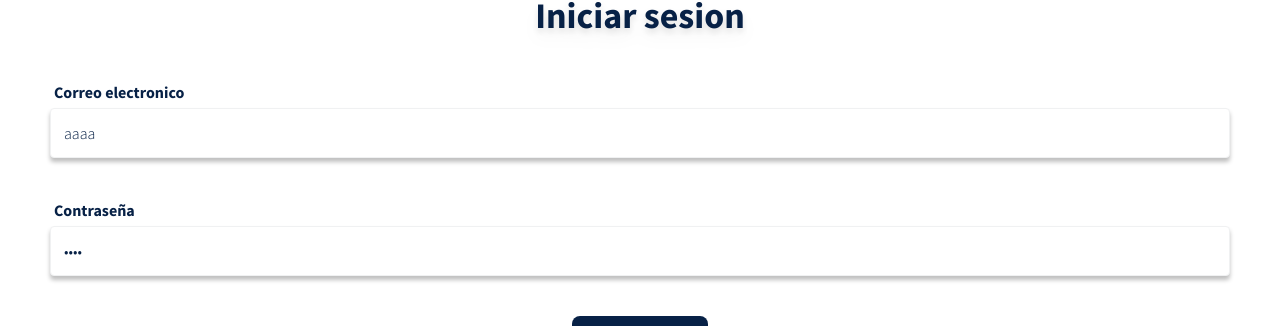
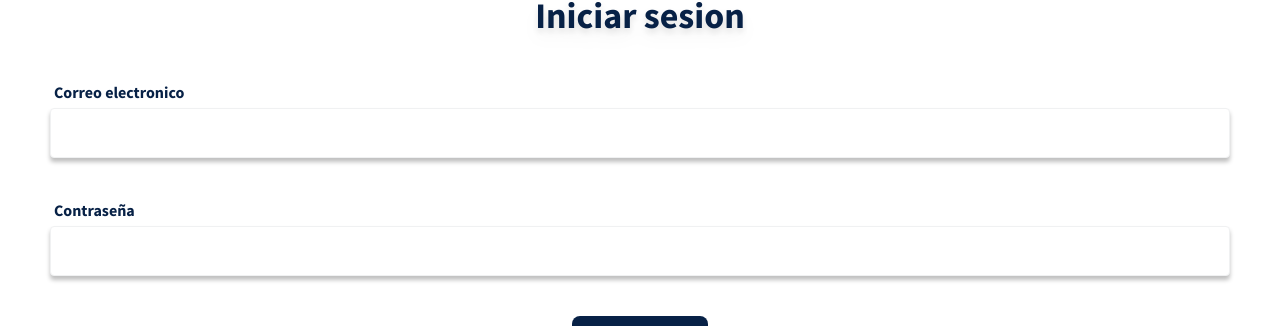
Before and after one commit to jarturogl05/vidica, a React (Create React App) app: page / in a window 1280 px wide. Shown: the part 421-747 px from the top of the page. Built offline with nearby package versions, Linux system fonts and the light colour scheme.

Commit message:
feat: Add form manage

```diff
--- a/src/components/common/Link.tsx
+++ b/src/components/common/Link.tsx
@@ -1,11 +1,22 @@
+import { useNavigate } from "react-router-dom"
 
 interface LinkProps{
     text: string;
-    link: string;
+    link?: string;
+    onClick?: () => void;
 }
 
-export const Link = ({text, link}: LinkProps) => {
+export const Link = ({text, link, onClick}: LinkProps) => {
+
+    const navigate = useNavigate();
+
+    const navigateonClick = () => {
+        if(link){
+            navigate(link);
+        }
+    }
+
     return (
-        <a href={link} className='text-primary underline'>{text}</a>
+        <p className='text-primary underline cursor-pointer' onClick={!!onClick ? onClick : navigateonClick}>{text}</p>
     )
 }
--- a/src/components/common/TextInput.tsx
+++ b/src/components/common/TextInput.tsx
@@ -1,4 +1,5 @@
 import { classNames } from "../../uitls/classes";
+import { UseFormRegister } from "react-hook-form";
 
 export type Type = 'text' | 'password' | 'number';
 
@@ -6,14 +7,13 @@ export type Type = 'text' | 'password' | 'number';
 interface TextInputPropsI {
     name: string;
     label?: string;
-    onInput: (e: any) => void;
     onFocusOut?: (e: any) => void;
     placeHolder?: string;
-    value: string | number;
     type?: Type;
+    register: UseFormRegister<any>
 }
 
-export const TextInput = ({onInput, name, label, type, placeHolder, value, onFocusOut}: TextInputPropsI) => {
+export const TextInput = ({name, label, type, placeHolder, onFocusOut, register}: TextInputPropsI) => {
     return (
         <div className='w-full'>
              <div className='flex flex-col w-full'>
@@ -23,11 +23,10 @@ export const TextInput = ({onInput, name, label, type, placeHolder, value, onFoc
                      </label>)
                  }
                  <input
+                     {...register(name)}
                      className={classNames('mt-1 text-primary text-input w-full py-[12px] px-[13px] rounded text-input-box')}
                      type={type}
-                     onInput={onInput}
                      onBeforeInput={onFocusOut}
-                     value={value}
                      name={name}
                      placeholder={placeHolder}
                  />
--- a/src/components/login/LoginScreen.tsx
+++ b/src/components/login/LoginScreen.tsx
@@ -5,8 +5,39 @@ import { Link } from "../common/Link";
 import { TextInput } from "../common/TextInput";
 import { Title } from "../common/Title";
 import LoginAsset from "../../assets/login.png";
+import { useForm } from "react-hook-form";
+import { AuthContext } from "../../context/AuthContext";
+import { useContext } from "react";
+import { Roles } from "../../models/roles";
+
 
 export const LoginScreen = () => {
+
+    const {register, handleSubmit} = useForm();
+
+    const authState = useContext(AuthContext)
+
+    const onLogin = () => {
+        if(authState){
+            authState.setUserRole(Roles.BBVA_CLIENT);
+            authState.setUser({
+                name: 'Usuario de prueba BBVA',
+                accountType: 'Credito',
+                amountAvailable: 60000,
+                reportsRaised: []
+            })
+        }
+    }
+
+    const onImNotClient = () => {
+        if(authState){
+            authState.setUserRole(Roles.COMMON_USER);
+            authState.setUser({
+                name: 'Usuario invitadi',
+            })
+        }
+    }
+
     return (
         <div className='w-screen h-screen overflow-hidden flex flex-col'>
             <Header />
@@ -17,15 +48,18 @@ export const LoginScreen = () => {
                 </div>
             </div>
             <div className='mt-[45px]'>
-                <div className='flex flex-col w-full items-center px-[50px] gap-[40px]'>
-                    <TextInput name="email" onInput={() => {}} value='aaaa' label='Correo electronico'/>
-                    <TextInput name="password" onInput={() => {}} value='aaaa' label='Contraseña' type='password'/>
-                </div>
-                <div className='flex flex-col justify-evenly items-center gap-[20px] mt-[40px]'>
-                    <Button text="Ingresar" variant={ButtonVariant.PRIMARY} />
-                    <Link text='Utilizar huella' link='#' />
-                    <Link text='No soy cliente BBVA' link='#' />
-                </div>
+                <form onSubmit={onLogin}>
+                    <div className='flex flex-col w-full items-center px-[50px] gap-[40px]'>
+                        <TextInput name="email" label='Correo electronico' register={register}/>
+                        <TextInput name="password" label='Contraseña' type='password' register={register}/>
+                    </div>
+                    <div className='flex flex-col justify-evenly items-center gap-[20px] mt-[40px]'>
+                        <Button text="Ingresar" variant={ButtonVariant.PRIMARY} type='submit' />
+                        <Link text='Utilizar huella' />
+                        <Link text='No soy cliente BBVA' onClick={onImNotClient} />
+                    </div>
+                </form>
+
             </div>
         </div>
     );
--- a/src/models/User.ts
+++ b/src/models/User.ts
@@ -2,7 +2,7 @@ import { Report } from "./Report";
 
 export interface User {
     name: string;
-    accountType: 'Debito' | 'Credito';
-    amountAvailable: number;
-    reportsRaised: Report[];
+    accountType?: 'Debito' | 'Credito';
+    amountAvailable?: number;
+    reportsRaised?: Report[];
 }
```
